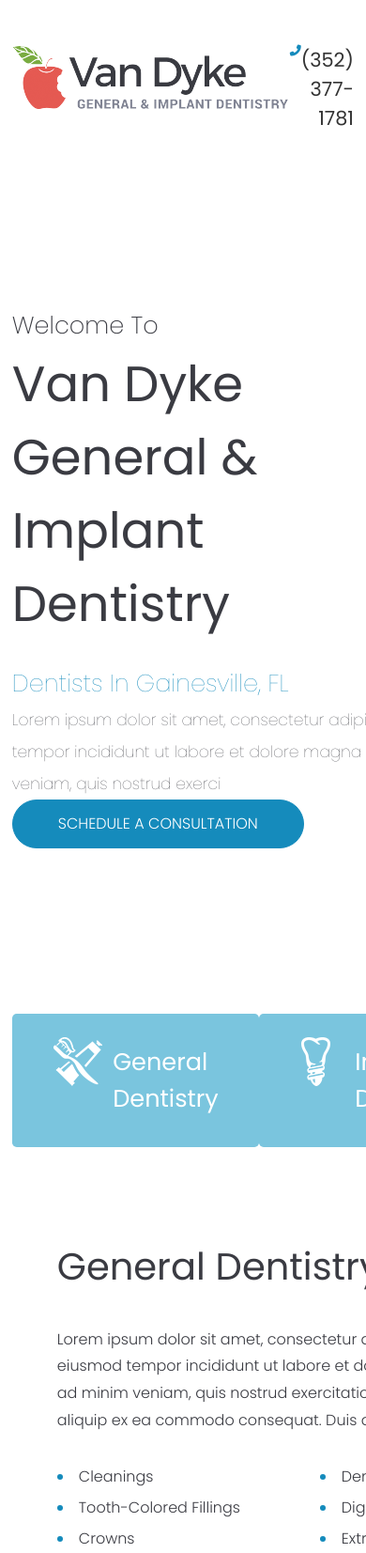
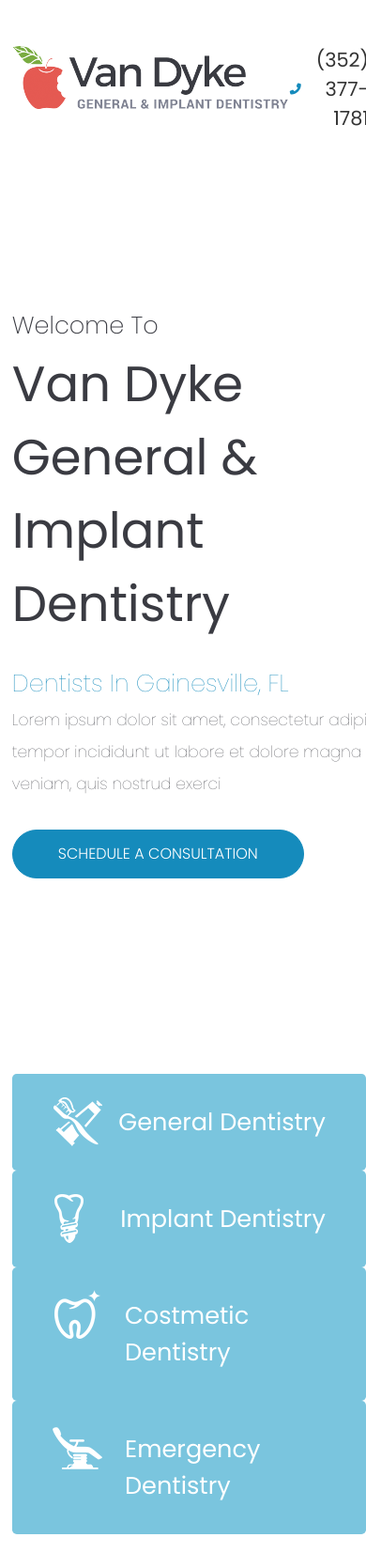
Before and after one commit to Hakeem-Jumpem/VanDyke, a plain HTML site: page index.html in a window 390 px wide. Shown: the top 1653 px of the page at 94% size. Drawn offline with Linux system fonts and the light colour scheme.

Commit message:
Nav bar updated

```diff
--- a/style.css
+++ b/style.css
@@ -592,11 +592,27 @@ footer {
 
       #mobile-nav .flex {
         justify-content: center;
-        justify-items: baseline;
+        align-items: center;
         display: flex;
+      }
+
+      #mobile-nav #nav-number {
+        margin: 0 1rem;
       }
 
       #mobile-nav-bottom {
         /* margin-top: -12p; */
       }
+
+      #hero-button {
+        margin: 2rem 0;
+      }
+
+      .blue-btn-flex {
+        flex-wrap: wrap;
+      }
+
+      .big-btn {
+        flex: 50%;
+      }
 }
```
